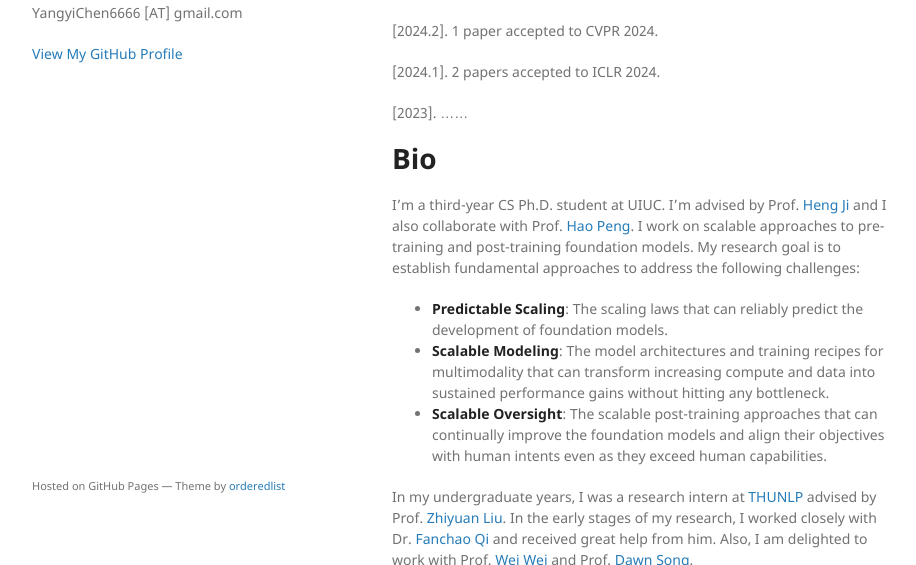
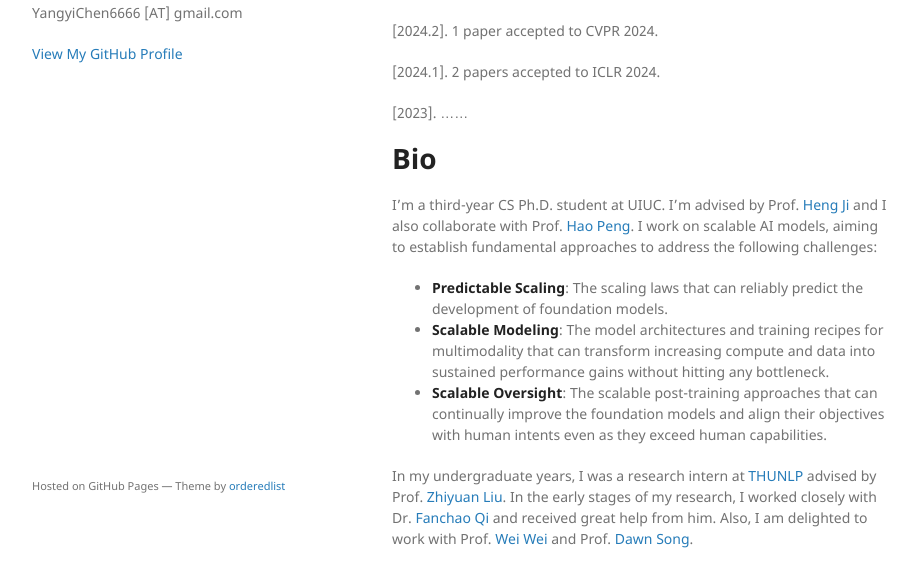
Before and after one commit to Yangyi-Chen/yangyi-chen.github.io, a Jekyll site: the page built from index.md, in a window 1280 px wide and 900 px high, cut to the strip 335-900 px from the top of the window. Shown: the whole strip, without its empty margins (178-1094 px from the left). Built offline with Jekyll 4.4.1, drawn with Linux system fonts in a browser that asks for light colours.

Commit message:
Update index.md

```diff
--- a/index.md
+++ b/index.md
@@ -32,7 +32,7 @@ layout: default
 
 # Bio
 I'm a third-year CS Ph.D. student at UIUC. I'm advised by Prof. [Heng Ji](http://blender.cs.illinois.edu/hengji.html) and I also collaborate with Prof. [Hao Peng](https://haopeng-nlp.github.io/).
-I work on scalable approaches to pre-training and post-training foundation models. My research goal is to establish fundamental approaches to address the following challenges:
+I work on scalable AI models, aiming to establish fundamental approaches to address the following challenges:
 - **Predictable Scaling**: The scaling laws that can reliably predict the development of foundation models.
 - **Scalable Modeling**: The model architectures and training recipes for multimodality that can transform increasing compute and data into sustained performance gains without hitting any bottleneck.
 - **Scalable Oversight**: The scalable post-training approaches that can continually improve the foundation models and align their objectives with human intents even as they exceed human capabilities.
```
